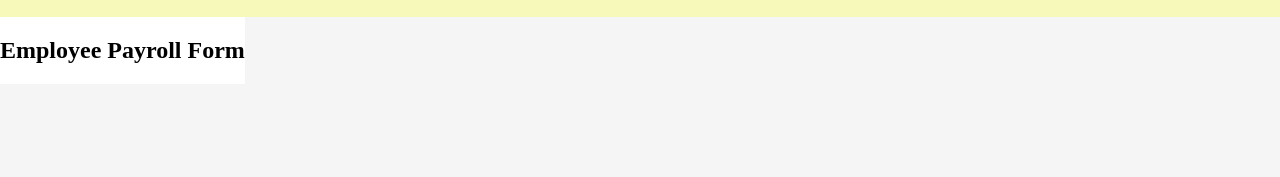
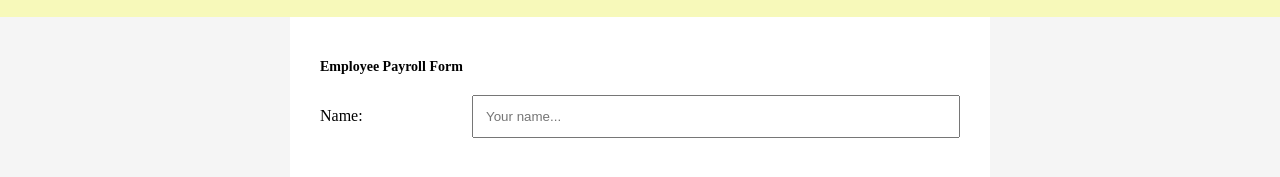
Before and after one commit to sks123git/employee-payrollApp, a plain HTML site: page EmployeePayrollForm.html in a window 1280 px wide. Shown: the part 59-236 px from the top of the page. Drawn offline with Linux system fonts and the light colour scheme; a web font is replaced by a local one.

Commit message:
Added fature for name input

```diff
--- a/EmployeePayrollForm.html
+++ b/EmployeePayrollForm.html
@@ -27,8 +27,17 @@
     </header>
     <section class="form-section">
       <div class="form-container">
-        <form action="" onsubmit="">
-          <h1>Employee Payroll Form</h1>
+        <form action="" onsubmit="save();return false">
+          <h1 class="form-h1">Employee Payroll Form</h1>
+          <div class="mob-width row-content">
+            <label id="name-label" for="name">Name:</label>
+            <input
+              type="text"
+              name="name"
+              id="name"
+              placeholder="Your name..."
+            />
+          </div>
         </form>
       </div>
     </section>
--- a/style.css
+++ b/style.css
@@ -25,8 +25,41 @@ body {
 
 .form-section {
   display: flex;
+  justify-content: center;
 }
 .form-container {
-  width: calc(100%-50px);
+  width: 50%;
   background-color: #ffffff;
+  padding: 30px;
 }
+.form-h1 {
+  font-size: 14px;
+  font-family: 'Droid Sans', serif;
+}
+.row-content {
+  display: flex;
+  flex-direction: row;
+  margin: 20px 0px;
+}
+form label {
+  min-width: 140px;
+  font-family: 'Droid Sans', serif;
+  padding: 12px 12px 12px 0;
+}
+.name-label {
+  display: inline-block;
+}
+#name {
+  width: 100%;
+  padding: 12px;
+}
+
+@media screen and (max-width: 800px) {
+  .mob-width {
+    width: 100%;
+    display: block;
+  }
+  #name {
+    box-sizing: border-box;
+  }
+}
```
